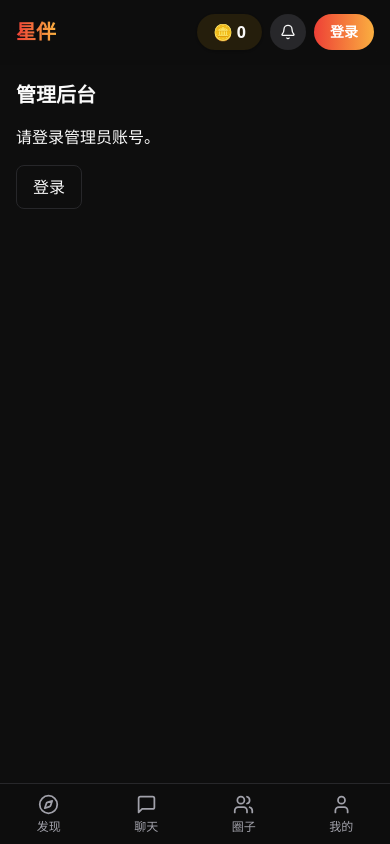
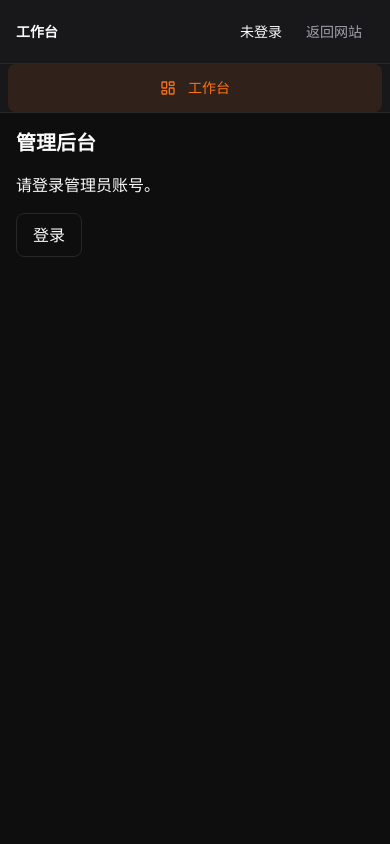
Before and after one commit to pvpli7032-wq/Rumiai, a Next.js app: page /admin in a window 390 px wide. Built offline with nearby package versions, Linux system fonts and the light colour scheme; no server answers; the database is empty.

Commit message:
Give administrator pages an independent responsive workspace

```diff
--- a/src/app/(app)/finance/page.tsx
+++ b/src/app/(app)/finance/page.tsx
@@ -27,14 +27,14 @@ export default function FinancePage() {
     return () => controller.abort();
   }, [token, isLoading, days, refresh]);
   return <main className="mx-auto max-w-3xl space-y-4 p-4">
-    <h1 className="text-xl font-bold">财务对账与 AI 成本</h1>
+    <h1 className="text-2xl font-bold tracking-tight md:text-3xl">财务对账与 AI 成本</h1>
     <p className="text-sm text-muted-foreground">本地订单与金币流水核对。支付渠道账单与真实退款需另行核验。</p>
     <div className="flex flex-wrap gap-3"><label>统计范围 <select className="min-h-11 rounded-sm border bg-background px-2" value={days} onChange={e => setDays(Number(e.target.value))}>{[1, 7, 30, 90].map(n => <option key={n} value={n}>近 {n} 天</option>)}</select></label><button className="min-h-11 rounded-sm border px-4" disabled={!token || loading} onClick={() => setRefresh(n => n + 1)}>刷新</button></div>
     {error && <p role="alert" className="text-red-400">{error}</p>}{loading && <p role="status">正在核对…</p>}
     {report && <>
       <FinancePackages token={token!} />
-      <AiBudgetReport report={report.aiBudget} />
-      <PaymentValidationMetrics metrics={report.validationMetrics} costs={report.aiCosts} />
+      <div className="grid min-w-0 gap-4 xl:grid-cols-2"><div className="min-w-0"><AiBudgetReport report={report.aiBudget} /></div>
+      <div className="min-w-0"><PaymentValidationMetrics metrics={report.validationMetrics} costs={report.aiCosts} /></div></div>
       <section className="space-y-2 rounded-xl border p-4"><h2 className="font-bold">本地订单金额</h2><p>已付款 {report.paidOrders} 笔 · ¥{(report.paidAmountCnyCents / 100).toFixed(2)}</p><p>已完成退款 {report.completedRefunds} 笔 · ¥{(report.refundedAmountCnyCents / 100).toFixed(2)}</p><p>退款后金额 ¥{(report.netAfterRefundsCnyCents / 100).toFixed(2)}</p><p className="text-sm text-muted-foreground">退款后金额不含通道手续费、结算费用和 AI 成本，也未与渠道账单核实。</p></section>
       <section className="space-y-2 rounded-xl border p-4"><h2 className="font-bold">全量账本异常</h2><p>充值订单流水不一致：{report.orderAnomalies.length}{report.orderAnomaliesTruncated ? '+' : ''} 笔；退款不一致：{report.refundAnomalies.length}{report.refundAnomaliesTruncated ? '+' : ''} 笔；负余额：{report.negativeBalances.length}{report.negativeBalancesTruncated ? '+' : ''} 个账号</p>{report.orderAnomalies.map(row => <p className="break-all text-sm" key={row.orderNo}>{row.orderNo} · {row.status} · 应入账 {row.expectedCoins} / 实际 {row.actualCoins ?? '无流水'}</p>)}{report.refundAnomalies.map(row => <p className="break-all text-sm" key={row.refundNo || row.orderNo}>{row.orderNo} · 退款单 {row.refundNo ?? '缺记录'} · {row.refundStatus ?? '无状态'} · 扣币 {row.debitCoins ?? '无流水'} / 返还 {row.releaseCoins ?? '无流水'}</p>)}{report.negativeBalances.map(row => <p className="break-all text-sm" key={row.id}>账号 {row.id} · 余额 {row.coins}</p>)}<p className="text-sm text-muted-foreground">历史期初余额尚未登记，暂不按流水合计推断余额。异常列表最多显示 100 条。</p></section>
       <section className="space-y-3 rounded-xl border p-4"><h2 className="font-bold">AI 成本估算</h2>{!report.aiCosts.length && <p>此时间范围暂无调用记录。</p>}{report.aiCosts.map(row => <div key={row.currency} className="break-words"><p>{row.currency} · 已知成本 {row.estimatedCost.toFixed(6)}</p><p className="text-sm">共 {row.calls} 次；有成本记录 {row.knownCostCalls} 次，未知成本 {row.unknownCostCalls} 次，模拟 {row.mockCalls} 次，失败或取消 {row.failedCalls} 次</p></div>)}<p className="text-sm text-muted-foreground">各币种分别统计，未知成本不能视为零；模拟调用不计真实成本。这不是供应商账单。</p></section>
--- a/src/components/admin/admin-dashboard.tsx
+++ b/src/components/admin/admin-dashboard.tsx
@@ -1,18 +1,21 @@
 'use client';
 import Link from 'next/link';
 import {useAdminAccess} from './use-admin-access';
+import {ShieldCheck,Wallet,ArrowUpRight,CheckCircle2} from 'lucide-react';
+import {useAuth} from '@/lib/auth-context';
 
 export function AdminDashboard() {
+  const {user}=useAuth();
   const {token, access, loading, error} = useAdminAccess();
   if (loading) return <main className="p-4"><p role="status">正在读取管理权限…</p></main>;
   if (!token) return <main className="space-y-4 p-4"><h1 className="text-xl font-bold">管理后台</h1><p>请登录管理员账号。</p><Link href="/login?next=%2Fadmin" className="inline-flex min-h-11 items-center rounded-lg border px-4">登录</Link></main>;
   if (error) return <main className="p-4"><p role="alert">{error}</p></main>;
   if (!access?.moderation && !access?.finance) return <main className="space-y-4 p-4"><h1 className="text-xl font-bold">管理后台</h1><p role="alert">当前账号没有管理权限，请联系站点运营人员。</p><Link href="/profile" className="inline-flex min-h-11 items-center">返回我的</Link></main>;
   return <main className="mx-auto max-w-4xl space-y-6 p-4">
-    <div><h1 className="text-2xl font-bold">管理后台</h1><p className="mt-2 text-muted-foreground">选择需要处理的运营工作。</p></div>
+    <div className="flex flex-wrap items-end justify-between gap-4"><div><p className="mb-2 text-xs font-medium uppercase tracking-widest text-orange-500">运营工作台</p><h1 className="text-2xl font-bold tracking-tight md:text-3xl">管理后台</h1><p className="mt-2 text-sm text-muted-foreground">欢迎回来，{user?.username}。从这里处理内容与财务工作。</p></div><span className="flex items-center gap-2 rounded-full border border-emerald-500/20 bg-emerald-500/10 px-3 py-2 text-xs text-emerald-500"><CheckCircle2 className="h-4 w-4"/>管理权限已验证</span></div>
     <div className="grid gap-4 sm:grid-cols-2">
-      {access.moderation && <Link href="/moderation" className="min-h-28 space-y-2 rounded-xl border border-border p-4 hover:bg-accent"><h2 className="text-lg font-semibold">内容审核</h2><p className="text-sm text-muted-foreground">角色发布、举报处理、封禁、申诉和审核记录</p></Link>}
-      {access.finance && <Link href="/finance" className="min-h-28 space-y-2 rounded-xl border border-border p-4 hover:bg-accent"><h2 className="text-lg font-semibold">财务与充值</h2><p className="text-sm text-muted-foreground">充值套餐、活动赠币、订单退款、对账和 AI 成本</p></Link>}
+      {access.moderation && <Link href="/moderation" className="group min-w-0 space-y-6 rounded-2xl border border-border bg-card p-6 transition-colors hover:border-orange-500/50"><div className="flex items-center justify-between"><span className="rounded-xl bg-orange-500/10 p-3 text-orange-500"><ShieldCheck className="h-6 w-6"/></span><ArrowUpRight className="h-5 w-5 text-muted-foreground group-hover:text-orange-500"/></div><div><h2 className="text-xl font-semibold">内容审核</h2><p className="mt-2 text-sm leading-6 text-muted-foreground">角色发布、举报处理、封禁、申诉和审核记录</p></div><p className="border-t border-border pt-4 text-sm font-medium">进入审核工作区 →</p></Link>}
+      {access.finance && <Link href="/finance" className="group min-w-0 space-y-6 rounded-2xl border border-border bg-card p-6 transition-colors hover:border-orange-500/50"><div className="flex items-center justify-between"><span className="rounded-xl bg-emerald-500/10 p-3 text-emerald-500"><Wallet className="h-6 w-6"/></span><ArrowUpRight className="h-5 w-5 text-muted-foreground group-hover:text-orange-500"/></div><div><h2 className="text-xl font-semibold">财务与充值</h2><p className="mt-2 text-sm leading-6 text-muted-foreground">充值套餐、活动赠币、订单退款、对账和 AI 成本</p></div><p className="border-t border-border pt-4 text-sm font-medium">进入财务工作区 →</p></Link>}
     </div>
     <Link href="/profile" className="inline-flex min-h-11 items-center">返回我的 →</Link>
   </main>;
--- /dev/null
+++ b/src/components/admin/admin-shell.tsx
@@ -0,0 +1,29 @@
+'use client';
+import type {ReactNode} from 'react';
+import Link from 'next/link';
+import {usePathname} from 'next/navigation';
+import {LayoutDashboard,ShieldCheck,Wallet,ArrowLeft,ChevronRight} from 'lucide-react';
+import {useAuth} from '@/lib/auth-context';
+import {useAdminAccess} from './use-admin-access';
+
+export function AdminShell({children}:{children:ReactNode}) {
+  const pathname=usePathname(),{user}=useAuth(),{access}=useAdminAccess();
+  const items=[{href:'/admin',label:'工作台',icon:LayoutDashboard},...(access?.moderation?[{href:'/moderation',label:'审核管理',icon:ShieldCheck}]:[]),...(access?.finance?[{href:'/finance',label:'财务管理',icon:Wallet}]:[])];
+  const title=items.find(item=>item.href===pathname)?.label??'管理后台';
+  function navigation(mobile=false){return <nav aria-label={mobile?'后台手机导航':'后台导航'} className={mobile?'flex min-w-0 gap-1':'space-y-1'}>{items.map(({href,label,icon:Icon})=><Link key={href} href={href} aria-current={pathname===href?'page':undefined} className={`flex min-h-12 items-center gap-3 rounded-lg px-3 text-sm font-medium transition-colors ${mobile?'min-w-0 flex-1 justify-center':''} ${pathname===href?'bg-orange-500/10 text-orange-500':'text-muted-foreground hover:bg-accent hover:text-foreground'}`}><Icon className="h-4 w-4 shrink-0"/><span>{label}</span></Link>)}</nav>;}
+  return <div style={{height:'var(--app-height, 100dvh)'}} className="flex min-h-0 w-full overflow-hidden bg-background text-foreground">
+    <aside className="hidden w-60 shrink-0 flex-col border-r border-border bg-card lg:flex">
+      <Link href="/admin" className="flex h-20 items-center gap-3 border-b border-border px-6"><span className="flex h-9 w-9 items-center justify-center rounded-xl bg-orange-600 text-white"><ShieldCheck className="h-5 w-5"/></span><span><span className="block text-lg font-bold tracking-tight">星伴管理中心</span><span className="text-xs text-muted-foreground">运营控制台</span></span></Link>
+      <div className="flex-1 px-4 py-6"><p className="mb-3 px-3 text-xs font-medium text-muted-foreground">运营管理</p>{navigation()}</div>
+      <Link href="/profile" className="m-4 flex min-h-12 items-center gap-3 rounded-lg border border-border px-3 text-sm hover:bg-accent"><ArrowLeft className="h-4 w-4"/>返回网站</Link>
+    </aside>
+    <div className="flex min-w-0 flex-1 flex-col">
+      <header className="flex h-16 shrink-0 items-center justify-between gap-3 border-b border-border bg-card px-4 md:px-8">
+        <div className="flex min-w-0 items-center gap-2 text-sm"><span className="hidden text-muted-foreground sm:inline">管理中心</span><ChevronRight className="hidden h-4 w-4 text-muted-foreground sm:block"/><span className="truncate font-semibold">{title}</span></div>
+        <div className="flex min-w-0 items-center gap-3"><span className="hidden rounded-full border border-border px-3 py-1 text-xs text-muted-foreground sm:block">{access?.moderation&&access?.finance?'审核与财务':access?.moderation?'内容审核':access?.finance?'财务管理':'权限验证'}</span><span className="max-w-32 truncate text-sm font-medium">{user?.username??'未登录'}</span><Link href="/profile" className="flex min-h-11 items-center rounded-lg px-3 text-sm text-muted-foreground hover:bg-accent lg:hidden">返回网站</Link></div>
+      </header>
+      <div className="shrink-0 border-b border-border bg-card px-2 lg:hidden">{navigation(true)}</div>
+      <div role="region" aria-label="后台工作区" className="min-h-0 min-w-0 flex-1 overflow-y-auto p-4 md:p-8 [&>main]:mx-auto [&>main]:w-full [&>main]:max-w-[1440px] [&>main]:p-0">{children}</div>
+    </div>
+  </div>;
+}
--- a/src/components/app-frame.tsx
+++ b/src/components/app-frame.tsx
@@ -4,6 +4,7 @@ import { usePathname } from 'next/navigation';
 import { Sidebar } from './sidebar';
 import { Topbar } from './topbar';
 import { MobileNav } from './mobile-nav';
+import { AdminShell } from './admin/admin-shell';
 
 export function AppFrame({ children }: { children: React.ReactNode }) {
   const pathname = usePathname();
@@ -63,6 +64,7 @@ export function AppFrame({ children }: { children: React.ReactNode }) {
     };
   }, [pathname]);
 
+  if (['/admin','/finance','/moderation'].includes(pathname)) return <AdminShell>{children}</AdminShell>;
   return (
     <div className={`app-frame flex w-full min-w-0 desktop:flex-row ${chat ? 'is-chat' : ''}`}>
       <Sidebar />
```
Also changed, not shown: scripts/verify-admin-browser.mjs (+21 -2 lines), 2 other files (tests, documents, lock files or other folders).
